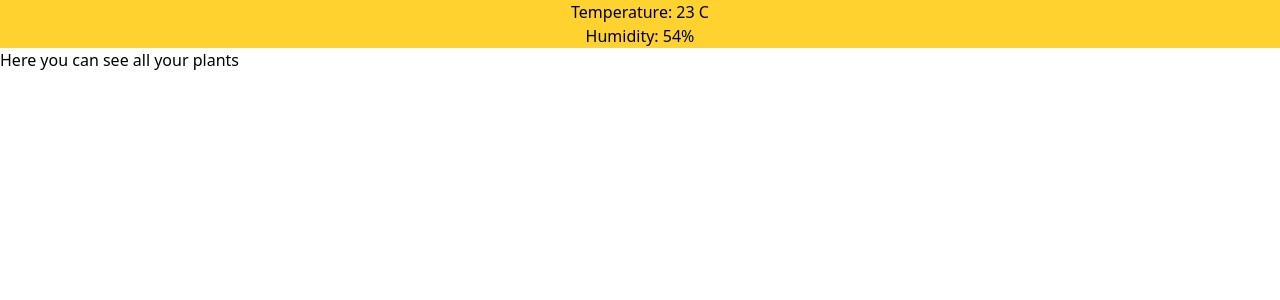
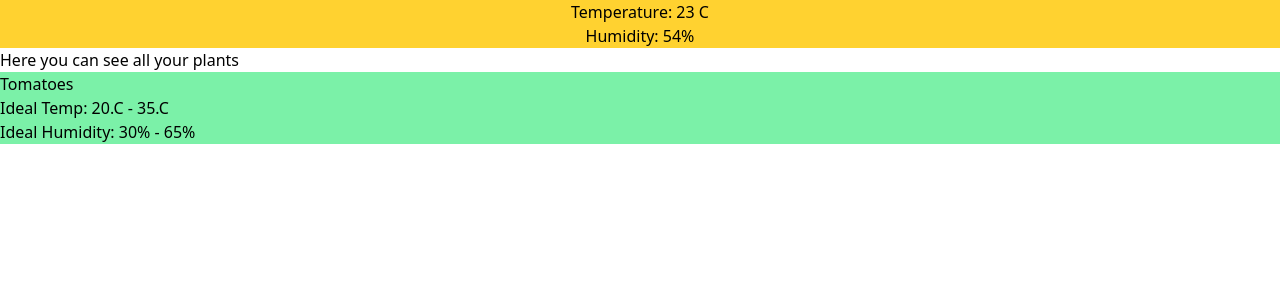
Before and after one commit to blister-pack/farm_manager, a React (Vite) app in the folder frontend/: page /myplants in a window 1280 px wide. Shown: the top 300 px of the page. Built offline with nearby package versions, Linux system fonts and the light colour scheme.

Commit message:
created PlantCard that renders inside MyPlants page

```diff
--- /dev/null
+++ b/frontend/src/components/PlantCard/PlantCard.jsx
@@ -0,0 +1,13 @@
+import React from "react";
+
+function PlantCard() {
+  return (
+    <div className="bg-green-300">
+      <p>Tomatoes</p>
+      <p>Ideal Temp: 20.C - 35.C</p>
+      <p>Ideal Humidity: 30% - 65%</p>
+    </div>
+  );
+}
+
+export default PlantCard;
--- a/frontend/src/pages/MyPlants/MyPlants.jsx
+++ b/frontend/src/pages/MyPlants/MyPlants.jsx
@@ -1,9 +1,13 @@
-import React from 'react'
+import React from "react";
+import PlantCard from "../../components/PlantCard/PlantCard";
 
 function MyPlants() {
   return (
-    <div>Here you can see all your plants</div>
-  )
+    <div>
+      Here you can see all your plants
+      <PlantCard />
+    </div>
+  );
 }
 
-export default MyPlants
+export default MyPlants;
```
